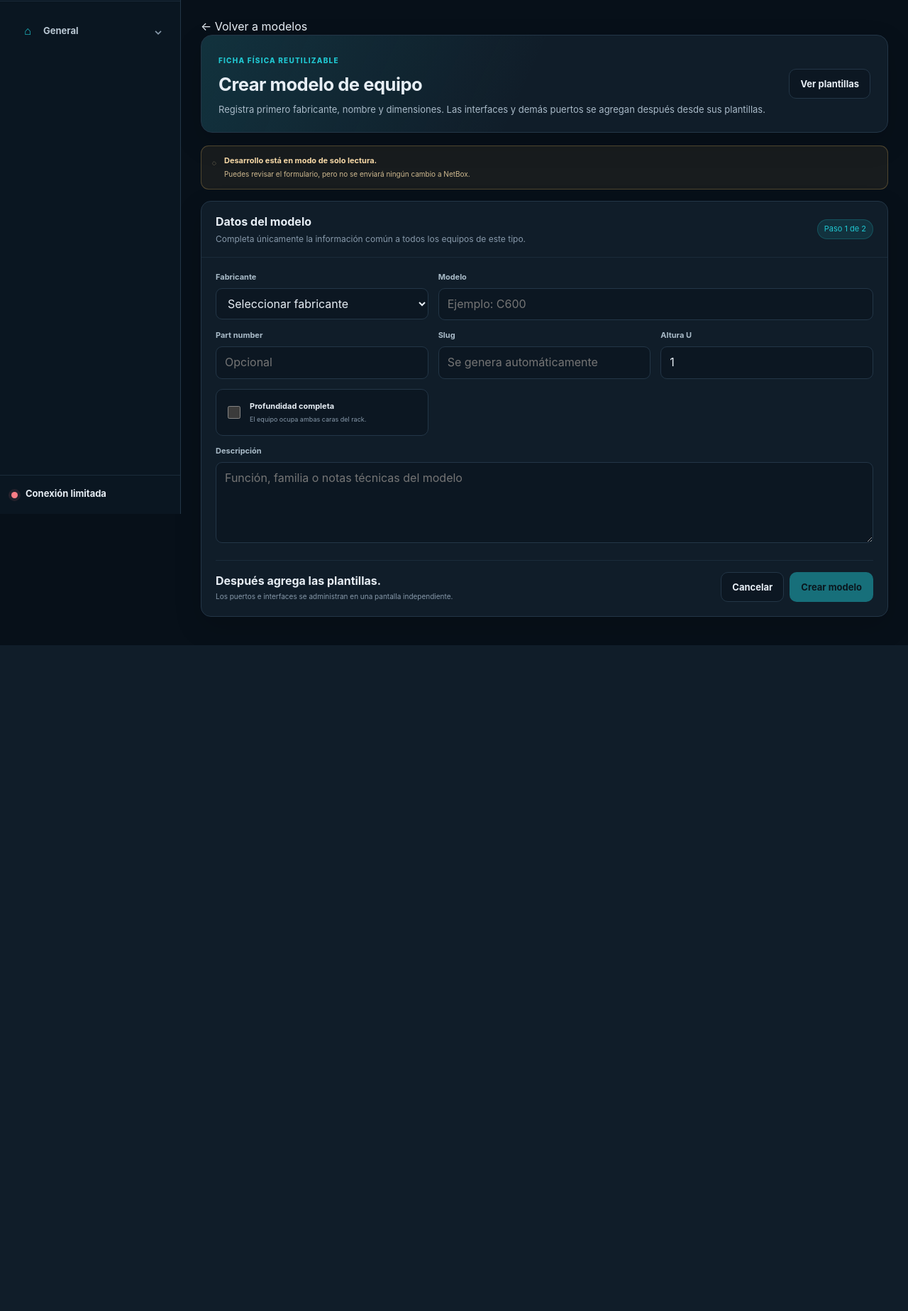
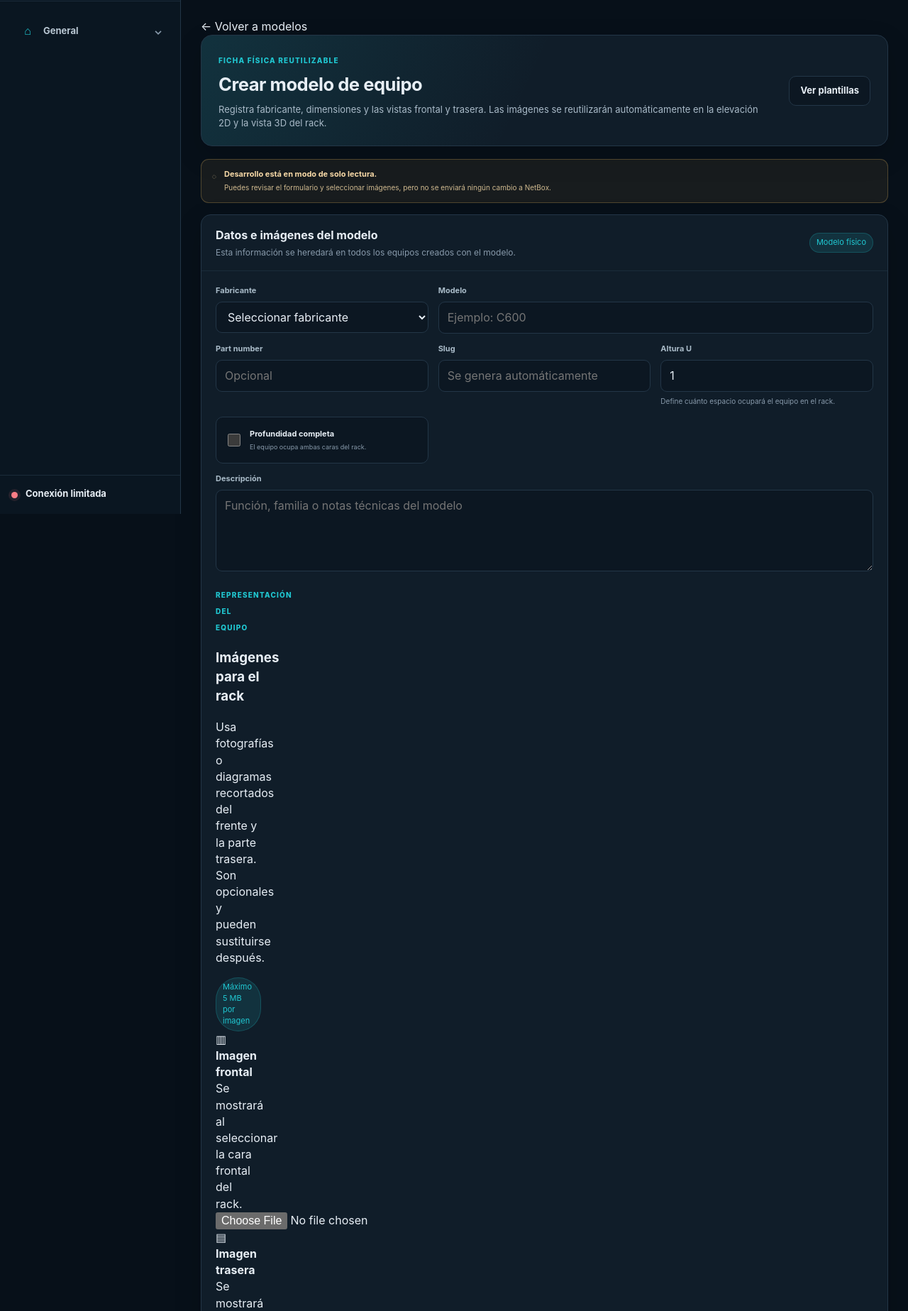
Before and after one commit to tito9903-byte/netdoc, a Python web app: template app/templates/device_type_new.html in a window 1280 px wide. Shown: the part 76-1923 px from the top of the page at 71% size. Before the commit the page ends 985 px from the top, so only its background shows below. Run offline with Jinja, Linux system fonts and the light colour scheme; the template is opened without the code that fills it, so the values that code supplies are empty.

Commit message:
ui: add front and rear images to model creation

```diff
--- a/app/templates/device_type_new.html
+++ b/app/templates/device_type_new.html
@@ -28,8 +28,9 @@
         <span class="eyebrow">Ficha física reutilizable</span>
         <h2>Crear modelo de equipo</h2>
         <p>
-            Registra primero fabricante, nombre y dimensiones. Las interfaces y
-            demás puertos se agregan después desde sus plantillas.
+            Registra fabricante, dimensiones y las vistas frontal y trasera. Las
+            imágenes se reutilizarán automáticamente en la elevación 2D y la vista
+            3D del rack.
         </p>
     </div>
     <div class="workflow-intro-actions">
@@ -42,7 +43,7 @@
     <span>◌</span>
     <div>
         <strong>Desarrollo está en modo de solo lectura.</strong>
-        <span>Puedes revisar el formulario, pero no se enviará ningún cambio a NetBox.</span>
+        <span>Puedes revisar el formulario y seleccionar imágenes, pero no se enviará ningún cambio a NetBox.</span>
     </div>
 </div>
 {% endif %}
@@ -50,13 +51,18 @@
 <section class="panel model-form-panel">
     <div class="panel-header compact-panel-header">
         <div>
-            <h2>Datos del modelo</h2>
-            <p>Completa únicamente la información común a todos los equipos de este tipo.</p>
+            <h2>Datos e imágenes del modelo</h2>
+            <p>Esta información se heredará en todos los equipos creados con el modelo.</p>
         </div>
-        <span class="panel-badge">Paso 1 de 2</span>
+        <span class="panel-badge">Modelo físico</span>
     </div>
 
-    <form class="model-create-form" method="post" action="/device-types/actions/create">
+    <form
+        class="model-create-form"
+        method="post"
+        action="/device-types/actions/create-with-images"
+        enctype="multipart/form-data"
+    >
         <input type="hidden" name="csrf" value="{{ csrf_token }}">
 
         <div class="model-create-grid">
@@ -90,6 +96,7 @@
             <div class="field">
                 <label for="new-height">Altura U</label>
                 <input id="new-height" name="u_height" type="number" min="0" step="0.5" value="1" required>
+                <small>Define cuánto espacio ocupará el equipo en el rack.</small>
             </div>
 
             <label class="checkbox-field model-depth-field">
@@ -104,12 +111,58 @@
                 <label for="new-description">Descripción</label>
                 <textarea id="new-description" name="description" rows="4" placeholder="Función, familia o notas técnicas del modelo"></textarea>
             </div>
+
+            <section class="model-image-section">
+                <div class="model-image-section-heading">
+                    <div>
+                        <span class="eyebrow">Representación del equipo</span>
+                        <h3>Imágenes para el rack</h3>
+                        <p>
+                            Usa fotografías o diagramas recortados del frente y la
+                            parte trasera. Son opcionales y pueden sustituirse después.
+                        </p>
+                    </div>
+                    <span class="panel-badge">Máximo 5 MB por imagen</span>
+                </div>
+
+                <div class="model-image-upload-grid">
+                    <label class="model-image-upload-card" for="front-image">
+                        <span class="model-image-upload-icon">▥</span>
+                        <strong>Imagen frontal</strong>
+                        <span>Se mostrará al seleccionar la cara frontal del rack.</span>
+                        <input
+                            id="front-image"
+                            name="front_image"
+                            type="file"
+                            accept="image/jpeg,image/png,image/webp,image/gif"
+                        >
+                    </label>
+
+                    <label class="model-image-upload-card" for="rear-image">
+                        <span class="model-image-upload-icon">▤</span>
+                        <strong>Imagen trasera</strong>
+                        <span>Se mostrará al seleccionar la cara posterior del rack.</span>
+                        <input
+                            id="rear-image"
+                            name="rear_image"
+                            type="file"
+                            accept="image/jpeg,image/png,image/webp,image/gif"
+                        >
+                    </label>
+                </div>
+
+                <p class="model-image-guidance">
+                    Formatos admitidos: JPG, PNG, WEBP y GIF. Para una elevación
+                    más limpia, utiliza fondo transparente o una imagen frontal
+                    centrada y sin márgenes excesivos.
+                </p>
+            </section>
         </div>
 
         <div class="model-form-actions">
             <div>
-                <strong>Después agrega las plantillas.</strong>
-                <span>Los puertos e interfaces se administran en una pantalla independiente.</span>
+                <strong>Después agrega las plantillas de puertos.</strong>
+                <span>El modelo y sus imágenes se guardan primero; las interfaces se administran en una pantalla independiente.</span>
             </div>
             <div>
                 <a class="button secondary" href="/device-types">Cancelar</a>
```
